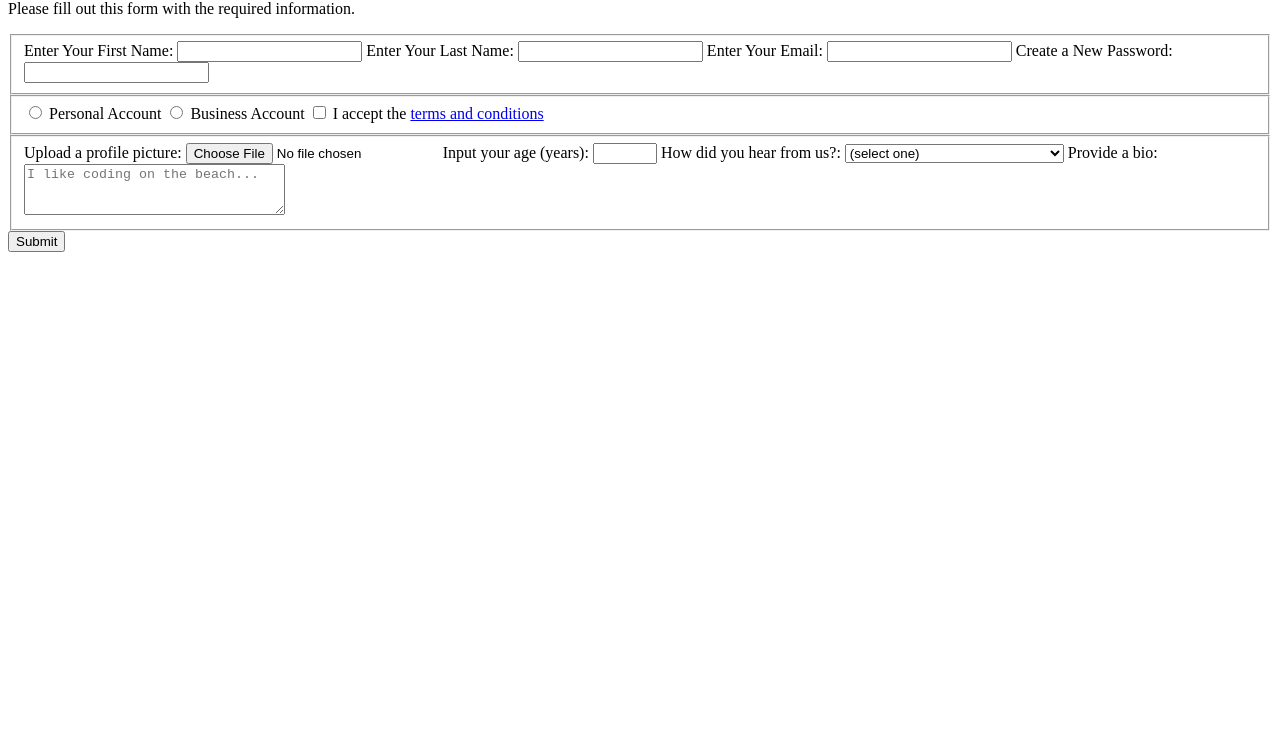
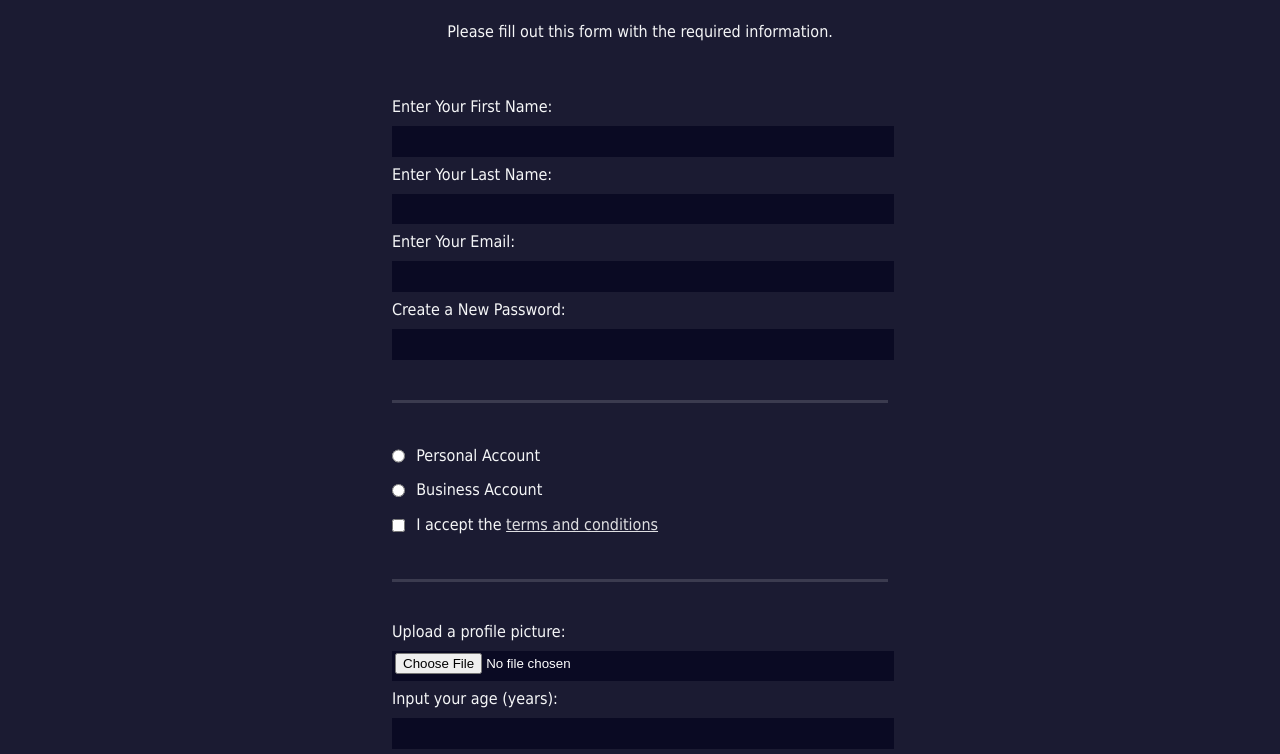
Before and after one commit to Dave-code63/RegistrationForm, a plain HTML site: page index.html in a window 1280 px wide. Shown: the part 80-834 px from the top of the page. Before the commit the page ends 800 px from the top, so only its background shows below. Drawn offline with Linux system fonts and the light colour scheme.

Commit message:
created styles.css

```diff
--- a/index.html
+++ b/index.html
@@ -4,6 +4,7 @@
     <meta charset="UTF-8">
     <meta http-equiv="X-UA-Compatible" content="IE=edge">
     <meta name="viewport" content="width=device-width, initial-scale=1.0">
+    <link rel="stylesheet" href="styles.css">
     <title>Registration Form</title>
 </head>
 <body>
@@ -17,9 +18,9 @@
             <label for="new-password">Create a New Password: <input type="password" id="new-password" pattern="[a-z0-5]{8,}" name="new-password" required></label>
         </fieldset>
         <fieldset>
-            <input type="radio" id="personal-account" name="account-type"class="in-line" ><label for="personal-account"> Personal Account</label>
-            <input type="radio" id="business-account" name="account-type" class="in-line"><label for="business-account"> Business Account</label>
-            <input type="checkbox" id="terms-and-conditions" class="in-line" required><label for="terms-and-conditions"> I accept the <a href="https://www.freeCodeCamp.org">terms and conditions</a></label>
+            <label for="personal-account"><input type="radio" id="personal-account" name="account-type" class="inline"> Personal Account</label>
+            <label for="business-account"><input type="radio" id="business-account" name="account-type" class="inline"> Business Account</label>
+            <label for="terms-and-conditions"><input type="checkbox" id="terms-and-conditions" class="inline" required> I accept the <a href="https://www.freeCodeCamp.org">terms and conditions</a></label>
         </fieldset>
         <fieldset>
             <label for="profile-picture">Upload a profile picture: <input type="file" name="file"></label>
--- /dev/null
+++ b/styles.css
@@ -0,0 +1,74 @@
+body {
+    background-color: #1b1b32;
+    color: #f5f6f7;
+    width: 100%;
+    height: 100vh;
+    margin: 0;
+    font-size: 16px;
+    font-family: Tahoma;
+}
+
+h1, p {
+    margin: 1em auto;
+    text-align: center;
+}
+
+form {
+    width: 60vw;
+    max-width: 500px;
+    min-width: 300px;
+    margin: 0 auto;
+    padding-bottom: 2em;
+}
+
+fieldset {
+    border: none;
+    padding: 2rem 0;
+    border-bottom: 3px solid #3b3b4f;
+}
+
+fieldset:last-of-type {
+    border-bottom: none;
+}
+
+label {
+    display: block;
+    margin: 0.5rem 0;
+}
+
+input, textarea, select {
+    margin: 10px 0 0 0;
+    width: 100%;
+    min-height: 2em;
+}
+
+input, textarea {
+    background-color: #0a0a23;
+    border: 1px solid #0a0a23;
+    color: #fff
+}
+
+.inline {
+    width: unset;
+    vertical-align: middle;
+    margin: 0 0.5em 0 0;
+}
+
+input[type="submit"] {
+    display: block;
+    width: 60%;
+    margin: 1em auto;
+    height: 2em;
+    font-size: 1.1rem;
+    background-color: #3b3b4f;
+    border-color: white;
+    min-width: 300px;
+}
+
+input[type="file"] {
+    padding: 1px 2px;
+}
+
+a {
+    color: #dfdfe2;
+}
```
